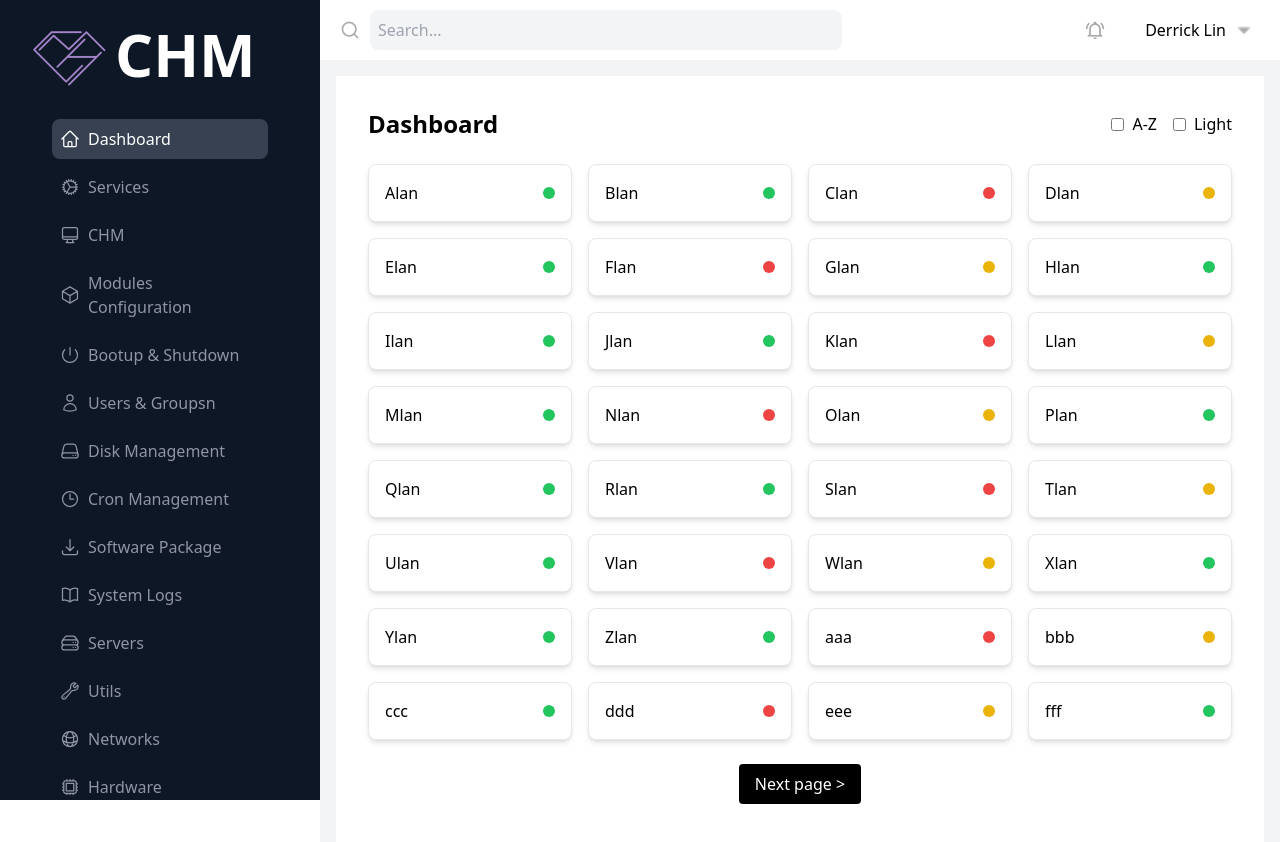
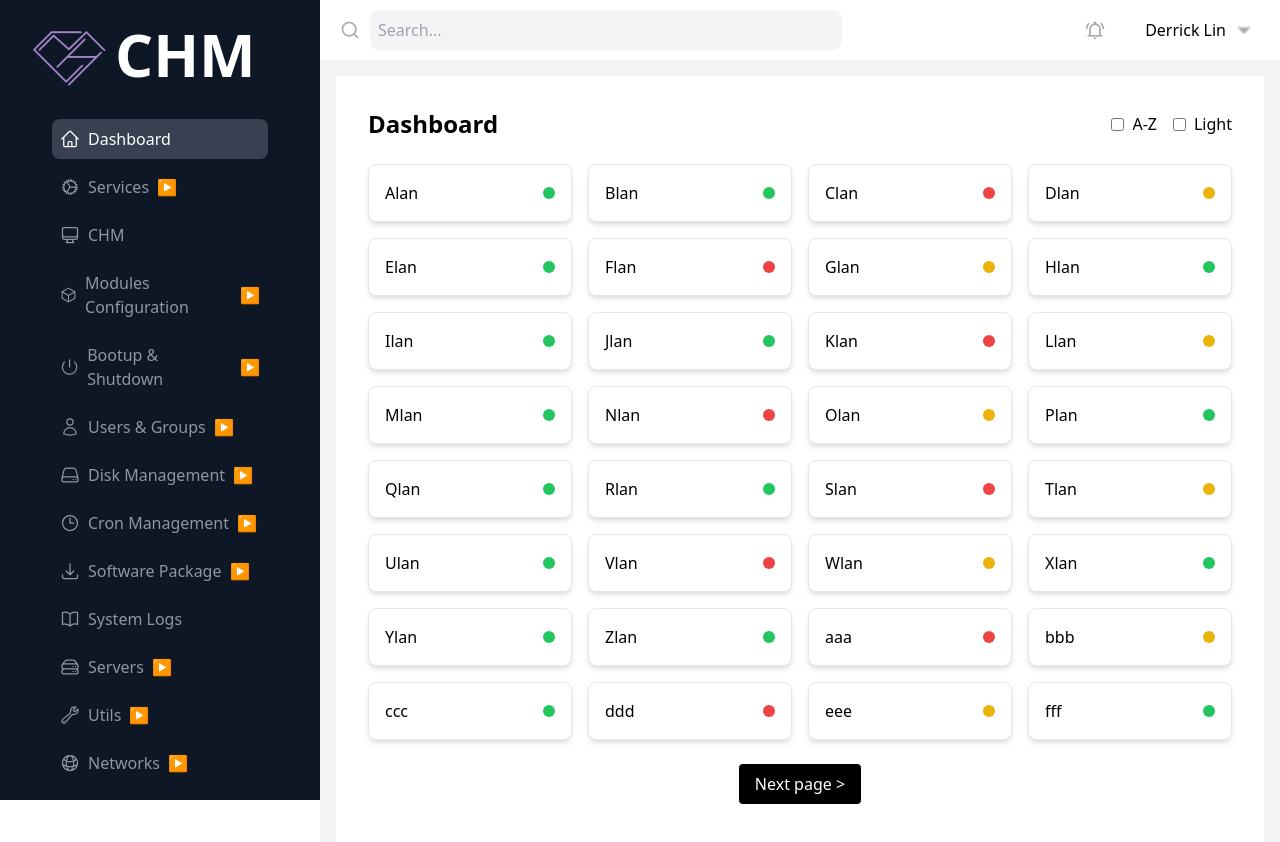
Before and after one commit to dodoooooooo/beta-end, a React (Vite) app: page / in a window 1280 px wide. Shown: the top 842 px of the page. Built offline with nearby package versions, Linux system fonts and the light colour scheme.

Commit message:
sidebar新增子項目

```diff
--- a/src/components/Sidebar.tsx
+++ b/src/components/Sidebar.tsx
@@ -19,6 +19,17 @@ const Sidebar: FC<SidebarProps> = ({ isOpen, onClose, setCurrentPage }) => {
   });
 
   const [active, setActive] = useState('Dashboard');
+  const [isServicesOpen, setServicesOpen] = useState(false); // 管理 services 子選單的展開
+  const [isModulesOpen, setModulesOpen] = useState(false); // 管理 modules 子選單的展開
+  const [isBootupOpen, setBootupOpen] = useState(false); // 管理 bootup & shutdown 子選單的展開
+  const [isUsersOpen, setUsersOpen] = useState(false); // 管理 users & groups 子選單的展開
+  const [isDiskOpen, setDiskOpen] = useState(false); // 管理 disk management 子選單的展開
+  const [isCronOpen, setCronOpen] = useState(false); // 管理 cron management 子選單的展開
+  const [isSoftwareOpen, setSoftwareOpen] = useState(false); // 管理 software package 子選單的展開
+  const [isServersOpen, setServersOpen] = useState(false); // 管理 servers 子選單的展開
+  const [isUtilsOpen, setUtilsOpen] = useState(false); // 管理 utils 子選單的展開
+  const [isNetworksOpen, setNetworksOpen] = useState(false); // 管理 network 子選單的展開
+  const [isHardwareOpen, setHardwareOpen] = useState(false); // 管理 hardware 子選單的展開
 
   const handlePageChange = (page: string) => {
     setActive(page);
@@ -26,7 +37,7 @@ const Sidebar: FC<SidebarProps> = ({ isOpen, onClose, setCurrentPage }) => {
   };
 
   const style = {
-    navStyle: 'flex items-center space-x-2 p-2 rounded-lg hover:bg-gray-800 hover:text-white',
+    navStyle: 'flex items-center space-x-2 p-2 rounded-lg hover:bg-gray-800 hover:text-white text-left',
     activeStyle: 'bg-gray-700 text-white',
     non_activeStyle: 'text-[#8F95A3]',
   };
@@ -62,11 +73,29 @@ const Sidebar: FC<SidebarProps> = ({ isOpen, onClose, setCurrentPage }) => {
           <a
             href='#'
             className={`${style.navStyle} ${active === 'Services' ? style.activeStyle : style.non_activeStyle}`}
-            onClick={() => handlePageChange('Services')}
+            onClick={() => {
+              handlePageChange('Services');
+              setServicesOpen(!isServicesOpen); // 點擊 Services 時切換子選單的展開狀態
+            }}
           >
             <CogIcon className='w-5 h-5' />
             <span>Services</span>
+            <span>{isServicesOpen ? '▼' : '▶'}</span>
           </a>
+          {isServicesOpen && (
+            <div className="ml-4 mt-2 space-y-1">
+              {['Backup', 'CHM Logs', 'Language', 'Configuration', 'Subsystem Authentication', 'Refresh Modules'].map((subPage) => (
+                <button
+                  key={subPage}
+                  className={`${style.navStyle} ${active === subPage ? style.activeStyle : style.non_activeStyle} w-full`}
+                  onClick={() => handlePageChange(subPage)}
+                >
+                  {subPage}
+                </button>
+              ))}
+            </div>
+          )}
+
         </li>
         <li className='mb-2'>
           <a
@@ -82,61 +111,163 @@ const Sidebar: FC<SidebarProps> = ({ isOpen, onClose, setCurrentPage }) => {
           <a
             href='#'
             className={`${style.navStyle} ${active === 'Modules Configuration' ? style.activeStyle : style.non_activeStyle}`}
-            onClick={() => handlePageChange('Modules Configuration')}
+            onClick={() => {
+              handlePageChange('Modules Configuration');
+              setModulesOpen(!isModulesOpen);
+            }}
           >
             <CubeIcon className='w-5 h-5' />
             <span>Modules Configuration</span>
+            <span>{isModulesOpen ? '▼' : '▶'}</span>
           </a>
+          {isModulesOpen && (
+            <div className='ml-4 mt-2 space-y-1'>
+              {['update exist modules'].map((subPage) => (
+                <button
+                  key={subPage}
+                  className={`${style.navStyle} ${active === subPage ? style.activeStyle : style.non_activeStyle} w-full`}
+                  onClick={() => handlePageChange(subPage)}
+                >
+                  {subPage}
+                </button>
+              ))}
+            </div>
+          )}
         </li>
         <li className='mb-2'>
           <a
             href='#'
             className={`${style.navStyle} ${active === 'Bootup & Shutdown' ? style.activeStyle : style.non_activeStyle}`}
-            onClick={() => handlePageChange('Bootup & Shutdown')}
+            onClick={() => {
+              handlePageChange('Bootup & Shutdown');
+              setBootupOpen(!isBootupOpen);
+            }}
           >
             <PowerIcon className='w-5 h-5' />
             <span>Bootup & Shutdown</span>
+            <span>{isBootupOpen ? '▼' : '▶'}</span>
           </a>
+          {isBootupOpen && (
+            <div className='ml-4 mt-2 space-y-1'>
+              {['Process management'].map((subPage) => (
+                <button
+                  key={subPage}
+                  className={`${style.navStyle} ${active === subPage ? style.activeStyle : style.non_activeStyle} w-full`}
+                  onClick={() => handlePageChange(subPage)}
+                >
+                  {subPage}
+                </button>
+              ))}
+            </div>
+          )}
         </li>
         <li className='mb-2'>
           <a
             href='#'
             className={`${style.navStyle} ${active === 'Users & Groups' ? style.activeStyle : style.non_activeStyle}`}
-            onClick={() => handlePageChange('Users & Groups')}
+            onClick={() => {
+              handlePageChange('Users & Groups');
+              setUsersOpen(!isUsersOpen); // 點擊 Services 時切換子選單的展開狀態
+            }}
           >
             <UserIcon className='w-5 h-5' />
-            <span>Users & Groupsn</span>
+            <span>Users & Groups</span>
+            <span>{isUsersOpen ? '▼' : '▶'}</span>
           </a>
+          {isUsersOpen && (
+            <div className='ml-4 mt-2 space-y-1'>
+              {['Users', 'Groups'].map((subPage) => (
+                <button
+                  key={subPage}
+                  className={`${style.navStyle} ${active === subPage ? style.activeStyle : style.non_activeStyle} w-full`}
+                  onClick={() => handlePageChange(subPage)}
+                >
+                  {subPage}
+                </button>
+              ))}
+            </div>
+          )}
         </li>
         <li className='mb-2'>
           <a
             href='#'
             className={`${style.navStyle} ${active === 'Disk Management' ? style.activeStyle : style.non_activeStyle}`}
-            onClick={() => handlePageChange('Disk Management')}
+            onClick={() => {
+              handlePageChange('Disk Management');
+              setDiskOpen(!isDiskOpen);
+            }}
           >
             <ServerIcon className='w-5 h-5' />
             <span>Disk Management</span>
+            <span>{isDiskOpen ? '▼' : '▶'}</span>
           </a>
+          {isDiskOpen && (
+            <div className='ml-4 mt-2 space-y-1'>
+              {['Mount & Unmount', 'Backup', 'Partitions', 'File Upload & Download'].map((subPage) => (
+                <button
+                  key={subPage}
+                  className={`${style.navStyle} ${active === subPage ? style.activeStyle : style.non_activeStyle} w-full`}
+                  onClick={() => handlePageChange(subPage)}
+                >
+                  {subPage}
+                </button>
+              ))}
+            </div>
+          )}
         </li>
         <li className='mb-2'>
           <a
             href='#'
             className={`${style.navStyle} ${active === 'Cron Management' ? style.activeStyle : style.non_activeStyle}`}
-            onClick={() => handlePageChange('Cron Management')}
+            onClick={() => {
+              handlePageChange('Cron Management');
+              setCronOpen(!isCronOpen);
+            }}
           >
             <ClockIcon className='w-5 h-5' />
             <span>Cron Management</span>
+            <span>{isCronOpen ? '▼' : '▶'}</span>
           </a>
+          {isCronOpen && (
+            <div className='ml-4 mt-2 space-y-1'>
+              {['Cron Jobs', 'Scheduled Commands'].map((subPage) => (
+                <button
+                  key={subPage}
+                  className={`${style.navStyle} ${active === subPage ? style.activeStyle : style.non_activeStyle} w-full`}
+                  onClick={() => handlePageChange(subPage)}
+                >
+                  {subPage}
+                </button>
+              ))}
+            </div>
+          )}
         </li>
         <li className='mb-2'>
           <a
             href='#'
             className={`${style.navStyle} ${active === 'Software Package' ? style.activeStyle : style.non_activeStyle}`}
-            onClick={() => handlePageChange('Software Package')}
+            onClick={() => {
+              handlePageChange('Software Package');
+              setSoftwareOpen(!isSoftwareOpen);
+            }}
           >
             <ArrowDownTrayIcon className='w-5 h-5' />
             <span>Software Package</span>
+            <span>{isSoftwareOpen ? '▼' : '▶'}</span>
           </a>
+          {isSoftwareOpen && (
+            <div className='ml-4 mt-2 space-y-1'>
+              {['APT', 'YUM & DNF', 'Pacman', 'zypper'].map((subPage) => (
+                <button
+                  key={subPage}
+                  className={`${style.navStyle} ${active === subPage ? style.activeStyle : style.non_activeStyle} w-full`}
+                  onClick={() => handlePageChange(subPage)}
+                >
+                  {subPage}
+                </button>
+              ))}
+            </div>
+          )}
         </li>
         <li className='mb-2'>
           <a
@@ -152,41 +283,109 @@ const Sidebar: FC<SidebarProps> = ({ isOpen, onClose, setCurrentPage }) => {
           <a
             href='#'
             className={`${style.navStyle} ${active === 'Servers' ? style.activeStyle : style.non_activeStyle}`}
-            onClick={() => handlePageChange('Servers')}
+            onClick={() => {
+              handlePageChange('Servers');
+              setServersOpen(!isServersOpen);
+            }}
           >
             <ServerStackIcon className='w-5 h-5' />
             <span>Servers</span>
+            <span>{isServersOpen ? '▼' : '▶'}</span>
           </a>
+          {isServersOpen && (
+            <div className='ml-4 mt-2 space-y-1'>
+              {['Apache', 'BIND DNS', 'DHCP', 'SSH'].map((subPage) => (
+                <button
+                  key={subPage}
+                  className={`${style.navStyle} ${active === subPage ? style.activeStyle : style.non_activeStyle} w-full`}
+                  onClick={() => handlePageChange(subPage)}
+                >
+                  {subPage}
+                </button>
+              ))}
+            </div>
+          )}
         </li>
         <li className='mb-2'>
           <a
             href='#'
             className={`${style.navStyle} ${active === 'Utils' ? style.activeStyle : style.non_activeStyle}`}
-            onClick={() => handlePageChange('Utils')}
+            onClick={() => {
+              handlePageChange('Utils');
+              setUtilsOpen(!isUtilsOpen);
+            }}
           >
             <WrenchIcon className='w-5 h-5' />
             <span>Utils</span>
+            <span>{isUtilsOpen ? '▼' : '▶'}</span>
           </a>
+          {isUtilsOpen && (
+            <div className='ml-4 mt-2 space-y-1'>
+              {['Web Terminal', 'File Manager', 'Upload & Download', 'System & Server Status'].map((subPage) => (
+                <button
+                  key={subPage}
+                  className={`${style.navStyle} ${active === subPage ? style.activeStyle : style.non_activeStyle} w-full`}
+                  onClick={() => handlePageChange(subPage)}
+                >
+                  {subPage}
+                </button>
+              ))}
+            </div>
+          )}
         </li>
         <li className='mb-2'>
           <a
             href='#'
             className={`${style.navStyle} ${active === 'Networks' ? style.activeStyle : style.non_activeStyle}`}
-            onClick={() => handlePageChange('Networks')}
+            onClick={() => {
+              handlePageChange('Networks');
+              setNetworksOpen(!isNetworksOpen);
+            }}
           >
             <GlobeAltIcon className='w-5 h-5' />
             <span>Networks</span>
+            <span>{isNetworksOpen ? '▼' : '▶'}</span>
           </a>
+          {isNetworksOpen && (
+            <div className='ml-4 mt-2 space-y-1'>
+              {['Firewall', 'Network Configuration'].map((subPage) => (
+                <button
+                  key={subPage}
+                  className={`${style.navStyle} ${active === subPage ? style.activeStyle : style.non_activeStyle} w-full`}
+                  onClick={() => handlePageChange(subPage)}
+                >
+                  {subPage}
+                </button>
+              ))}
+            </div>
+          )}
         </li>
         <li className='mb-2'>
           <a
             href='#'
             className={`${style.navStyle} ${active === 'Hardware' ? style.activeStyle : style.non_activeStyle}`}
-            onClick={() => handlePageChange('Hardware')}
+            onClick={() => {
+              handlePageChange('Hardware');
+              setHardwareOpen(!isHardwareOpen);
+            }}
           >
             <CpuChipIcon className='w-5 h-5' />
             <span>Hardware</span>
+            <span>{isHardwareOpen ? '▼' : '▶'}</span>
           </a>
+          {isHardwareOpen && (
+            <div className='ml-4 mt-2 space-y-1'>
+              {['System Time'].map((subPage) => (
+                <button
+                  key={subPage}
+                  className={`${style.navStyle} ${active === subPage ? style.activeStyle : style.non_activeStyle} w-full`}
+                  onClick={() => handlePageChange(subPage)}
+                >
+                  {subPage}
+                </button>
+              ))}
+            </div>
+          )}
         </li>
       </ul>
     </div>
```
